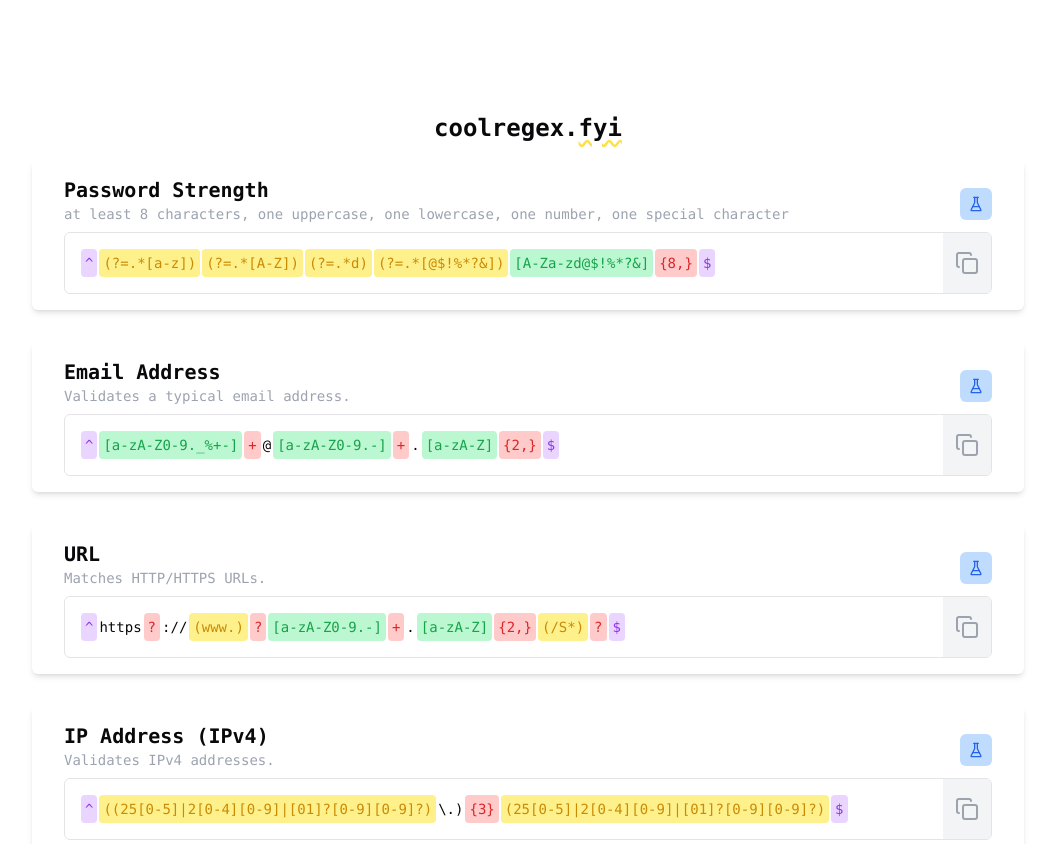
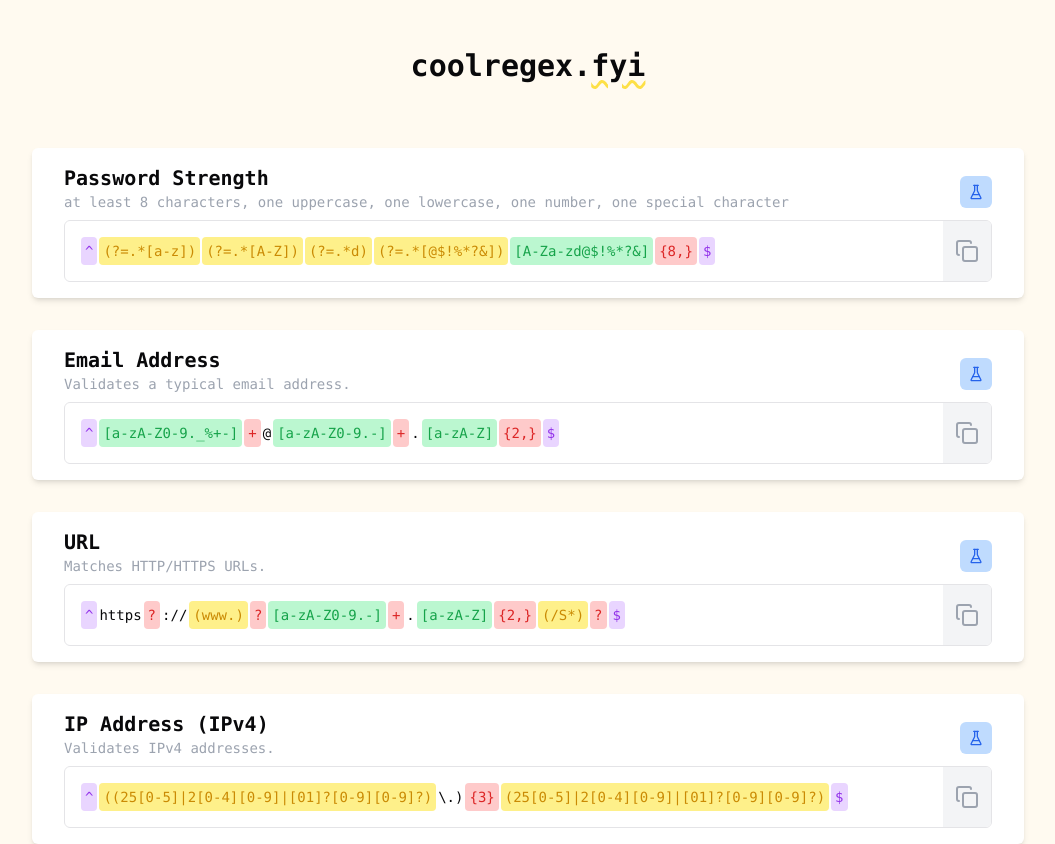
Before and after one commit to MassimoParisi/coolregex.fyi, a Next.js app: page / in a window 1280 px wide. Shown: the top 844 px of the page, without its empty margins (112-1167 px from the left). Built offline with nearby package versions, Linux system fonts and the light colour scheme.

Commit message:
change light background color, title layout

```diff
--- a/app/globals.css
+++ b/app/globals.css
@@ -4,7 +4,7 @@
 
 @layer base {
   :root {
-    --background: 0 0% 100%;
+    --background: 40 100% 97%;
     --foreground: 240 10% 3.9%;
     --card: 0 0% 100%;
     --card-foreground: 240 10% 3.9%;
--- a/app/page.tsx
+++ b/app/page.tsx
@@ -17,7 +17,7 @@ export default function Home() {
     <main className="flex min-h-screen flex-col items-center justify-between md:p-24">
       <div className="z-10 w-full max-w-5xl items-center justify-between font-mono text-sm lg:flex">
         <div className="p-4 w-full">
-          <h1 className="text-2xl text-center font-bold mb-4 w-full font-mono">
+          <h1 className="text-3xl text-center font-bold -mt-16 mb-16 w-full font-mono">
             coolregex.
             <span className="underline underline-offset-4 decoration-wavy decoration-yellow-300">
               fyi
--- a/components/custom/RegexCard.tsx
+++ b/components/custom/RegexCard.tsx
@@ -40,7 +40,7 @@ export const RegexCard: React.FC<RegexCardProps> = ({
   return (
     <motion.div
       variants={item}
-      className="py-4 px-8 rounded-md shadow-md overflow-hidden"
+      className="py-4 px-8 rounded-md shadow-md overflow-hidden bg-white"
     >
       <div className="flex justify-between items-center">
         <div className="flex flex-col">
```
